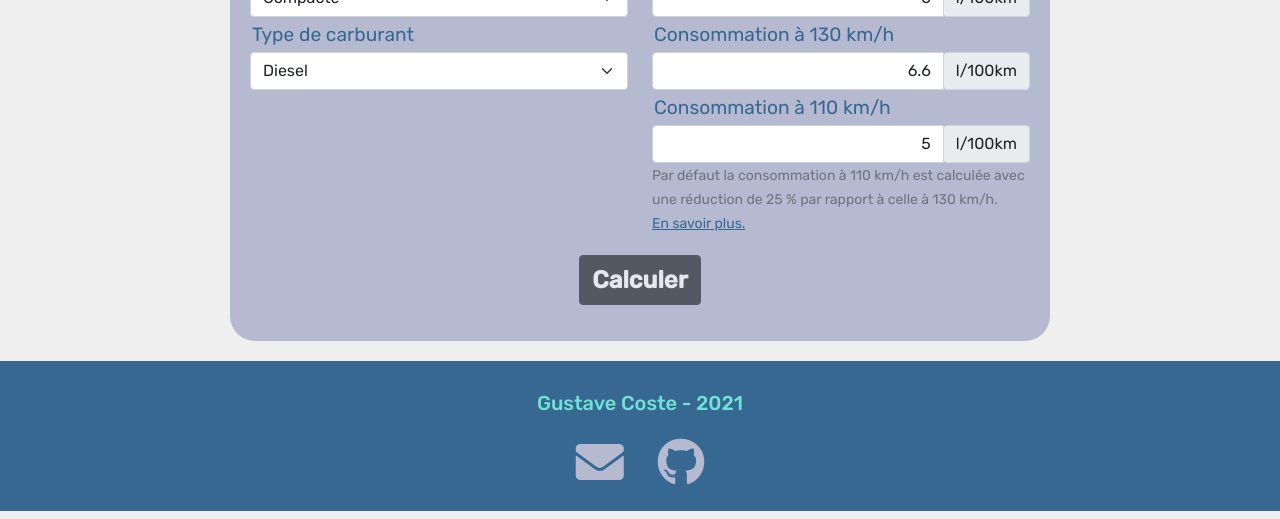
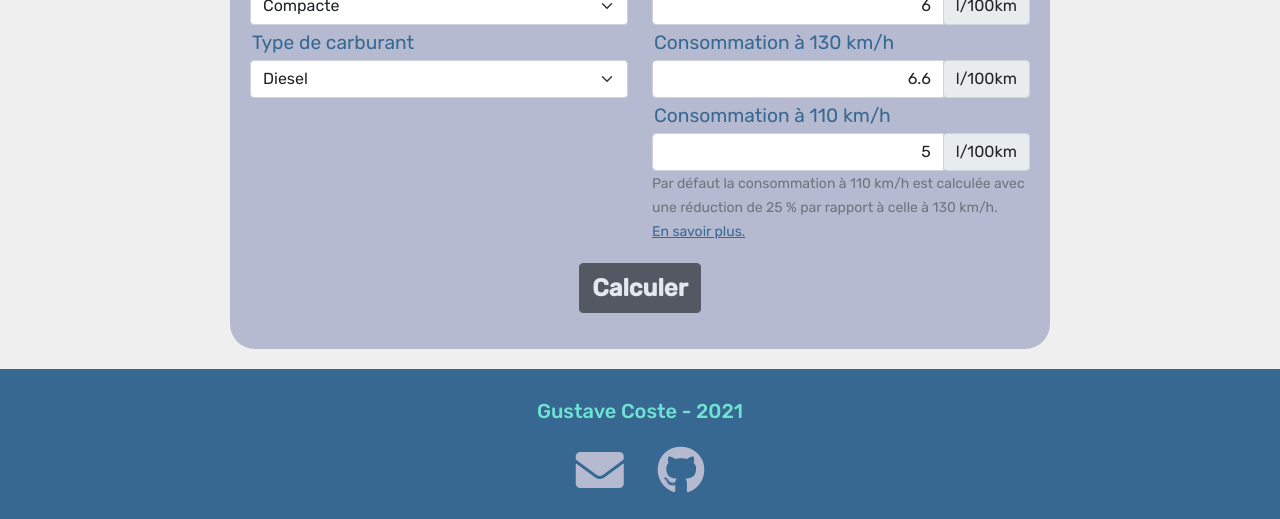
Before and after one commit to GustaveCoste/110surautoroute, a Flask app: page / in a window 1280 px wide. Shown: the part 719-1238 px from the top of the page. Run offline with Flask 2, Linux system fonts and the light colour scheme; some libraries are stand-ins or nearby versions.

Commit message:
Made the footer sticky

```diff
--- a/app/static/scss/main.scss
+++ b/app/static/scss/main.scss
@@ -189,3 +189,17 @@ a {
 header {
     cursor: pointer;
 }
+
+html, body {
+  height: 100%;
+}
+body {
+  display: flex;
+  flex-direction: column;
+}
+.content {
+  flex: 1 0 auto;
+}
+footer {
+  flex-shrink: 0;
+}
--- a/app/templates/base.html
+++ b/app/templates/base.html
@@ -30,6 +30,7 @@
         var defaultFuelConsumptionPerVehicle = {{ config.DEFAULT_FUEL_CONSUMPTION_PER_VEHICLE | tojson | safe }};
         var consumptionFactor110 = '{{ config.CONSUMPTION_FACTOR_110 }}';
         var consumptionFactor130 = '{{ config.CONSUMPTION_FACTOR_130 }}';
+
     </script>
     <script src="{{ url_for('static', filename='js/vendor/modernizr-3.11.2.min.js') }}"></script>
     <script src="{{ url_for('static', filename='js/vendor/bootstrap/bootstrap.min.js') }}"></script>
@@ -43,7 +44,9 @@
 
 <body>
 {% include 'header.html' %}
-{% block content %}{% endblock %}
+<div class="content">
+    {% block content %}{% endblock %}
+</div>
 {% include 'footer.html' %}
 
 </body>
```
